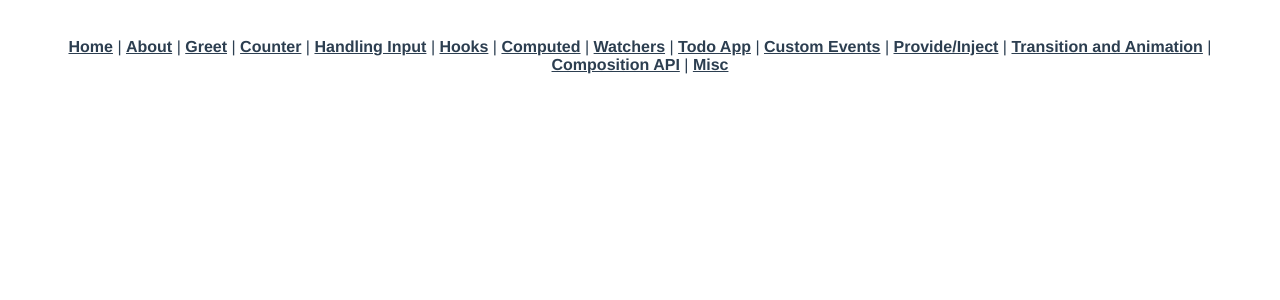
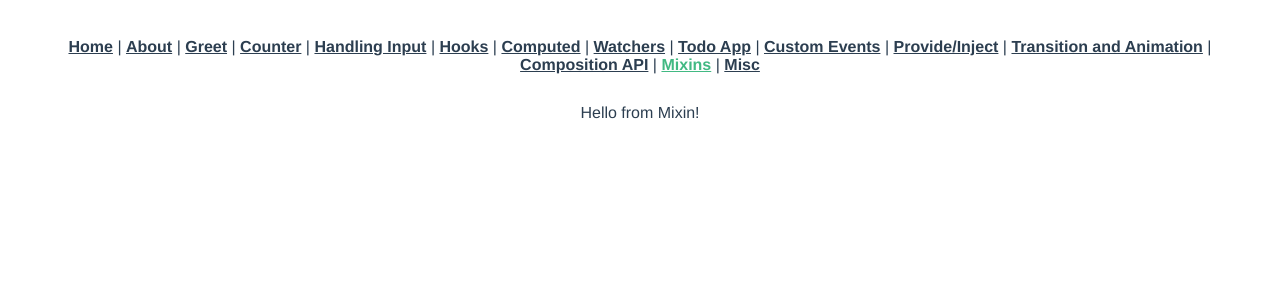
Before and after one commit to nor1c/vue-play, a Vue app: page /mixins in a window 1280 px wide. Shown: the top 300 px of the page. Built offline with nearby package versions, Linux system fonts and the light colour scheme.

Commit message:
basic mixins

```diff
--- a/src/App.vue
+++ b/src/App.vue
@@ -13,6 +13,7 @@
     <router-link to="/provide-inject">Provide/Inject</router-link> |
     <router-link to="/transition-animation">Transition and Animation</router-link> |
     <router-link to="/composition-api">Composition API</router-link> |
+    <router-link to="/mixins">Mixins</router-link> |
     <router-link to="/misc">Misc</router-link>
   </div>
   <router-view/>
--- /dev/null
+++ b/src/mixins/HelloMixin.js
@@ -0,0 +1,18 @@
+const HelloMixin = {
+  data: () => ({
+    messageFromMixin: 'Hello from Mixin!'
+  }),
+  created() {
+    this.hello()
+  },
+  methods: {
+    hello() {
+      console.log('hello from mixin!')
+    },
+    conflicting() {
+      console.log('from mixin')
+    }
+  }
+}
+
+export default HelloMixin
--- a/src/router/index.ts
+++ b/src/router/index.ts
@@ -30,6 +30,7 @@ const routes: Array<RouteRecordRaw> = [
   { path: '/separated-composition-api', name: 'Separated Composition API', component: () => import('../views/SeparatedComposition.vue') },
   { path: '/composition-usage-with-templates', name: 'Composition Usage with Tempaltes', component: () => import('../views/CompositionUsageWithTemplates.vue') },
   { path: '/template-refs', name: 'Template Refs', component: () => import('../views/CompositionTemplateRefs.vue') },
+  { path: '/mixins', name: 'Mixins', component: () => import('../views/Mixins.vue') },
 ]
 
 const router = createRouter({
--- /dev/null
+++ b/src/views/Mixins.vue
@@ -0,0 +1,21 @@
+<template>
+  <div>
+    {{ messageFromMixin }}
+  </div>
+</template>
+
+<script>
+import HelloMixin from '../mixins/HelloMixin'
+
+export default {
+  mixins: [HelloMixin],
+  methods: {
+    conflicting() {
+      console.log('from component')
+    }
+  },
+  created() {
+    this.conflicting() // output: from component (not `from mixin`)
+  }
+}
+</script>
```
